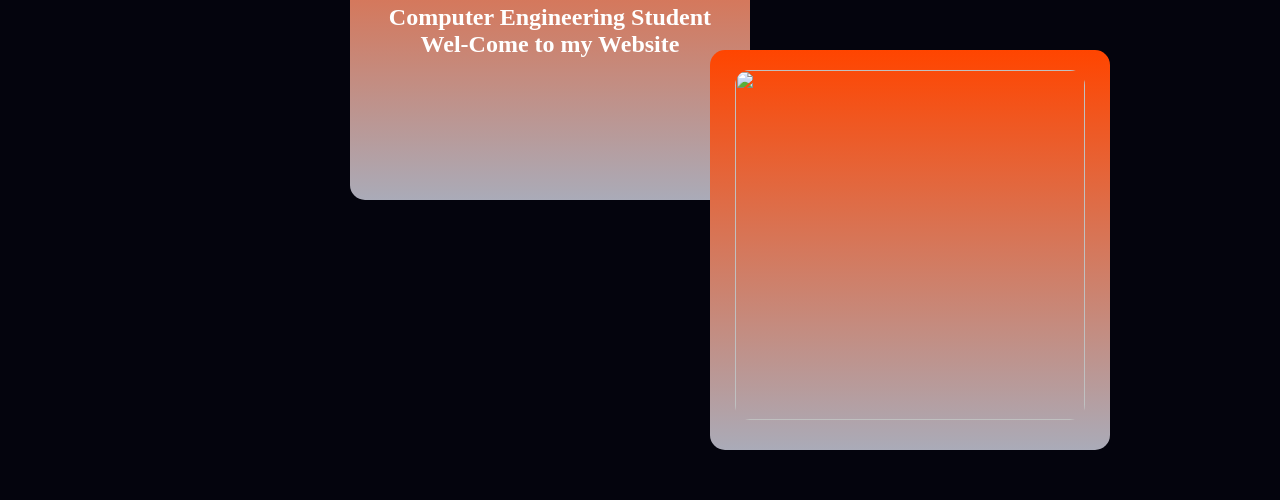
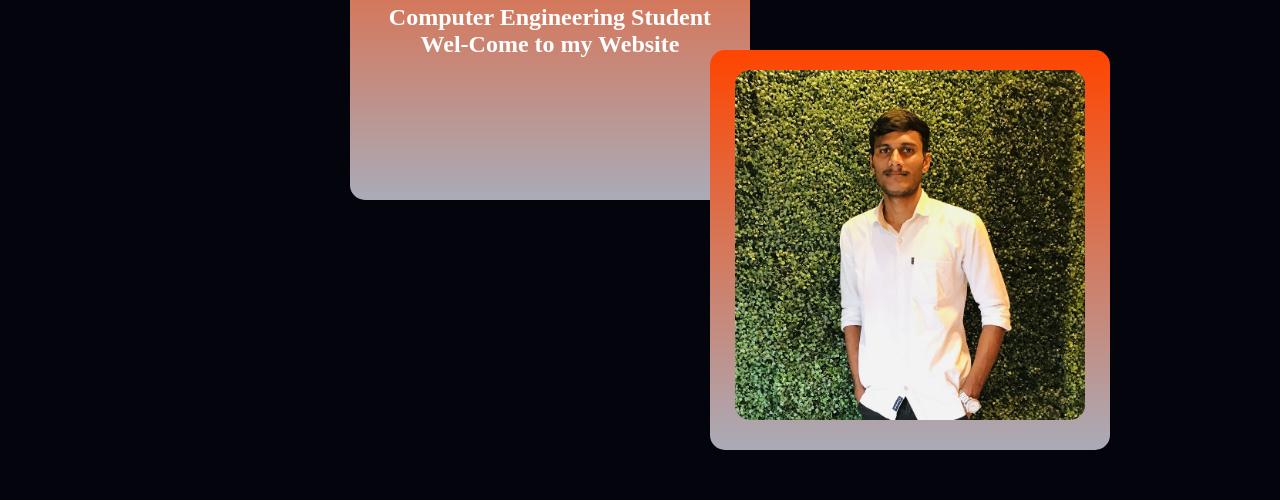
Before and after one commit to UdayMayanna/Portfolio, a plain HTML site: page index.html in a window 1280 px wide. Shown: the part 300-800 px from the top of the page. Drawn offline with Linux system fonts and the light colour scheme; files whose address does not match are found by name.

Commit message:
Update index.html

```diff
--- a/index.html
+++ b/index.html
@@ -32,7 +32,7 @@
                 </div>
 
                 <div class="mainHording2">
-                    <img src="images/mainHording.jpg">
+                    <img src="mainHording.jpg">
                 </div>
             </section>
         </div>
```
